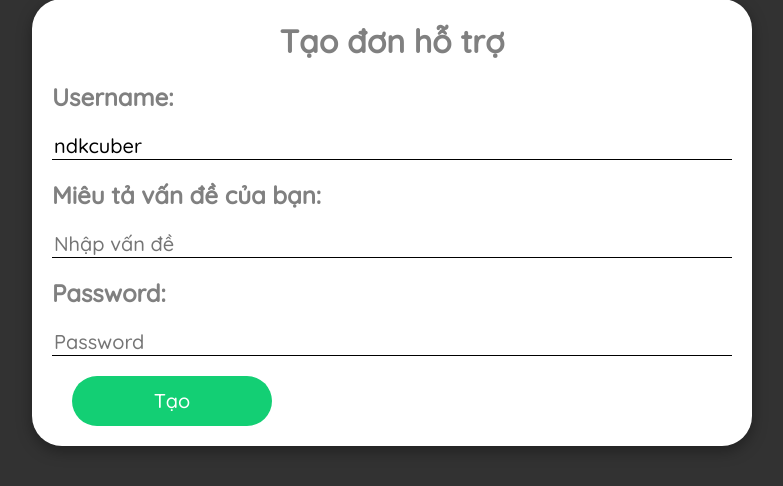
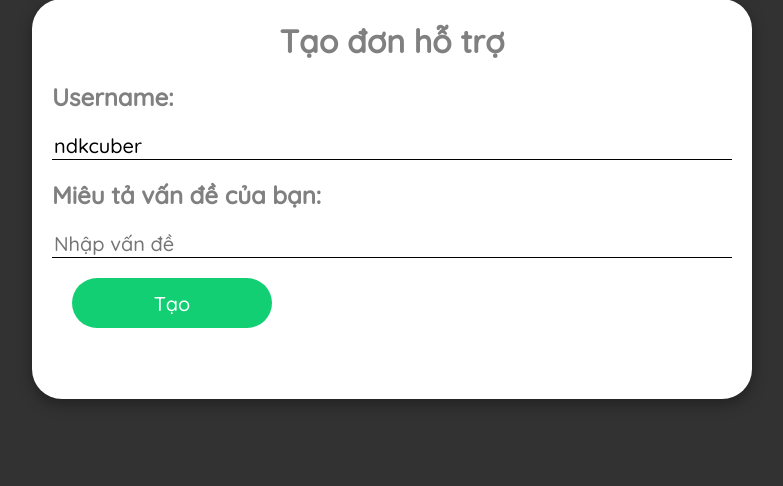
Before and after one commit to ndkcuber/Teky, a PHP site: page /report.php in a window 1280 px wide. Shown: the part 124-610 px from the top of the page, without its empty margins (278-1061 px from the left). Run offline with PHP 8.4, Linux system fonts and the light colour scheme; a user stored in the database is signed in; data comes from the database, SQL or seed files in the repository.

Commit message:
Update report.php

```diff
--- a/report.php
+++ b/report.php
@@ -28,13 +28,9 @@
 				<h2>Username:</h2>
 				<input type="text" name="login-username" class="user-input" placeholder="Username" value="<?php echo $_SESSION['username']; ?>" readonly required>
 
-				<label for="login-username"></label>
+				<label for="problem"></label>
 				<h2>Miêu tả vấn đề của bạn:</h2>
-				<input type="text" name="login-username" class="user-input" placeholder="Nhập vấn đề" required>
-
-				<label for="login-password"></label>
-				<h2>Password:</h2>
-				<input type="password" name="login-password" class="user-input" placeholder="Password" required>
+				<input type="text" name="problem" class="user-input" placeholder="Nhập vấn đề" required>
 
 				<br>
 				<input type="submit" name="submit" value="Tạo" class="success-btn">
```
